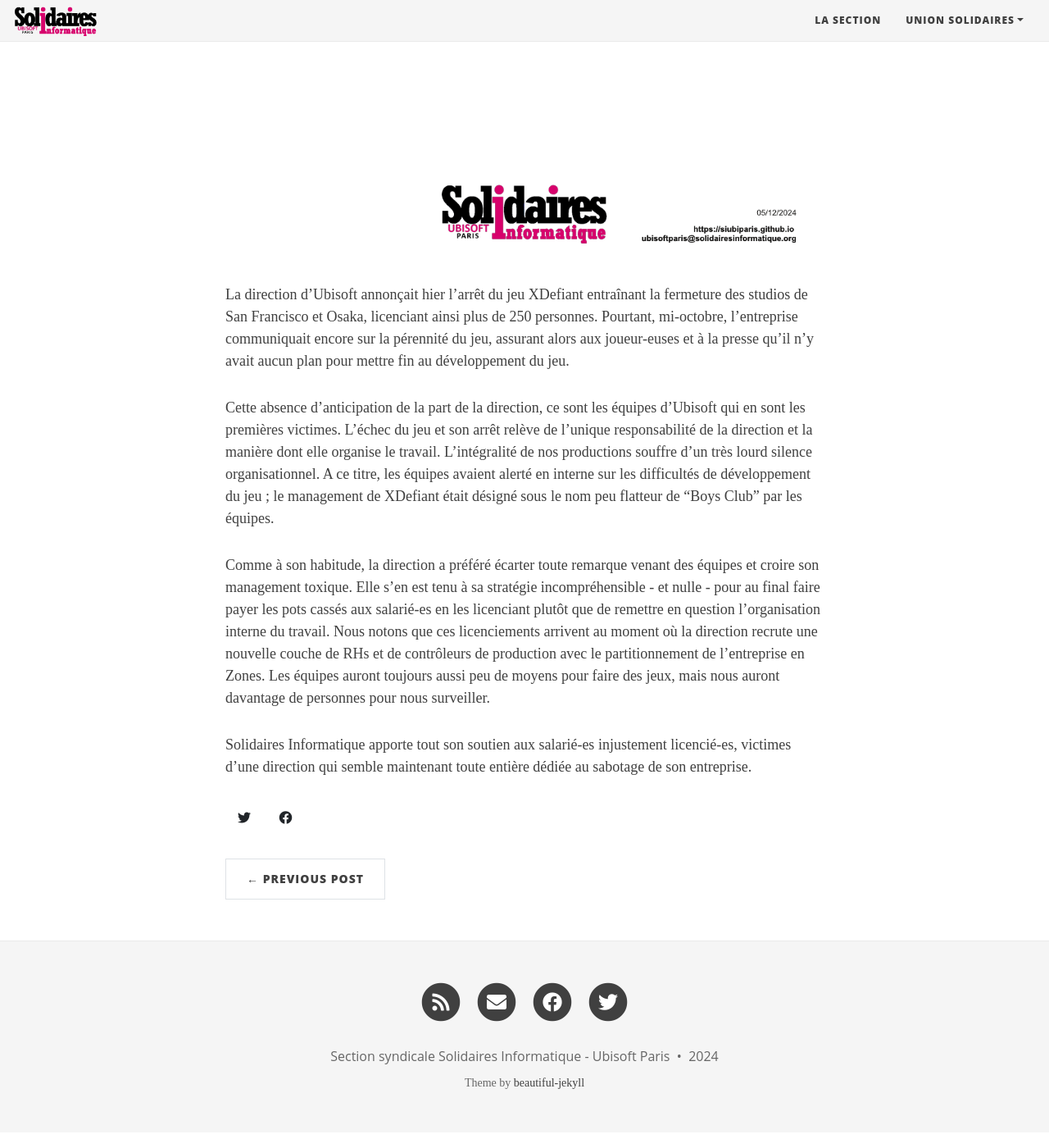
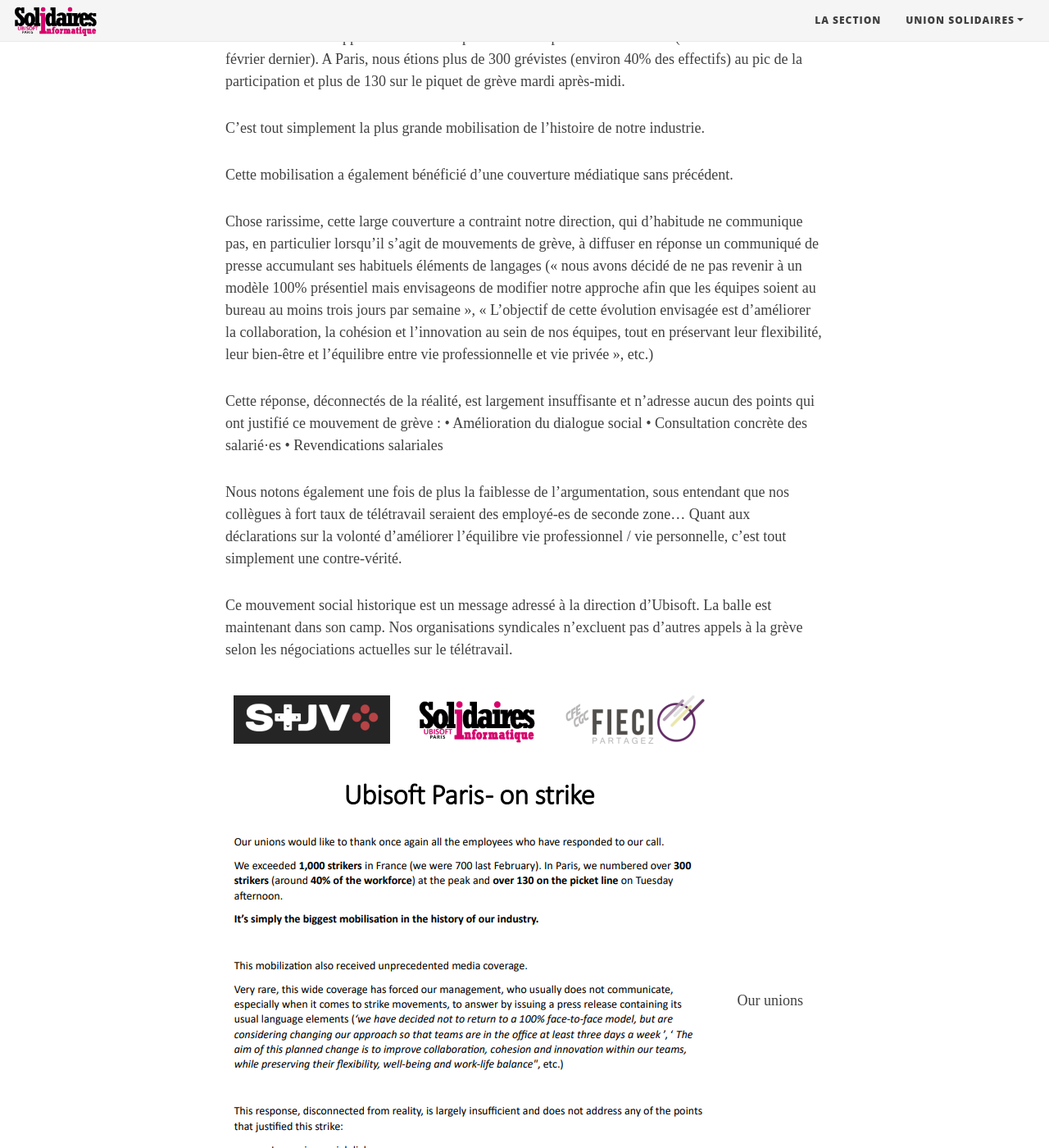
Before and after one commit to siubiparis/siubiparis.github.io, a Jekyll site: the page built from _posts/2024-10-25-RetourGreve.md, in a window 1280 px wide and 1400 px high, scrolled down 1158 px. Shown: the whole window at 82% size. Built offline with Jekyll 4.4.1, drawn with Linux system fonts in a browser that asks for light colours; nearby versions of some CDN libraries; some of the changed text lies outside the part shown.

Commit message:
Update 2024-10-25-RetourGreve.md

```diff
--- a/_posts/2024-10-25-RetourGreve.md
+++ b/_posts/2024-10-25-RetourGreve.md
@@ -1,20 +1,41 @@
 ---
 layout: post
-title: LICENCIEMENTS CHEZ UBISOFT
-subtitle: Soutiens aux salarié-es
+title: Retour sur la grève
+subtitle:
 ---
 
 English Below
+![SIUbiParis](../assets/img/UbisoftParis_Affichage_049.PNG)
+
+Nos organisations syndicales tiennent à remercier tous les salarié-es d'avoir une fois de plus répondu en nombre à notre appel.
+Nous avons dépassé les 1000 personnes en France (nous étions 700 en février dernier). A Paris, nous étions plus de 300 grévistes (environ 40% des effectifs) au pic de la participation et plus de 130 sur le piquet de grève mardi après-midi.
+
+C'est tout simplement la plus grande mobilisation de l'histoire de notre industrie.
+
+Cette mobilisation a également bénéficié d'une couverture médiatique sans précédent.
+
+Chose rarissime, cette large couverture a contraint notre direction, qui d'habitude ne communique pas, en particulier lorsqu'il s'agit de mouvements de grève, à diffuser en réponse un communiqué de presse accumulant ses habituels éléments de langages (« nous avons décidé de ne pas revenir à un modèle 100% présentiel mais envisageons de modifier notre approche afin que les équipes soient au bureau au moins trois jours par semaine », « L’objectif de cette évolution envisagée est d’améliorer la collaboration, la cohésion et l’innovation au sein de nos équipes, tout en préservant leur flexibilité, leur bien-être et l’équilibre entre vie professionnelle et vie privée », etc.)
+
+Cette réponse, déconnectés de la réalité, est largement insuffisante et n'adresse aucun des points qui ont justifié ce mouvement de grève :
+•	Amélioration du dialogue social
+•	Consultation concrète des salarié·es
+•	Revendications salariales
+
+Nous notons également une fois de plus la faiblesse de l'argumentation, sous entendant que nos collègues à fort taux de télétravail seraient des employé-es de seconde zone... Quant aux déclarations sur la volonté d’améliorer l'équilibre vie professionnel / vie personnelle, c'est tout simplement une contre-vérité.
+
+Ce mouvement social historique est un message adressé à la direction d’Ubisoft. La balle est maintenant dans son camp. Nos organisations syndicales n’excluent pas d’autres appels à la grève selon les négociations actuelles sur le télétravail.
 
 
-![SIUbiParis](../assets/img/UbisoftParis_Affichage_050.png)
 
-
-La direction d'Ubisoft annonçait hier l'arrêt du jeu XDefiant entraînant la fermeture des studios de San Francisco et Osaka, licenciant ainsi plus de 250 personnes. Pourtant, mi-octobre, l'entreprise communiquait encore sur la pérennité du jeu, assurant alors aux joueur-euses et à la presse qu'il n'y avait aucun plan pour mettre fin au développement du jeu.
-
-Cette absence d'anticipation de la part de la direction, ce sont les équipes d'Ubisoft qui en sont les premières victimes. L'échec du jeu et son arrêt relève de l'unique responsabilité de la direction et la manière dont elle organise le travail. L'intégralité de nos productions souffre d'un très lourd silence organisationnel. A ce titre, les équipes avaient alerté en interne sur les difficultés de développement du jeu ; le management de XDefiant était désigné sous le nom peu flatteur de "Boys Club" par les équipes.
-
-Comme à son habitude, la direction a préféré écarter toute remarque venant des équipes et croire son management toxique. Elle s'en est tenu à sa stratégie incompréhensible - et nulle - pour au final faire payer les pots cassés aux salarié-es en les licenciant plutôt que de remettre en question l'organisation interne du travail.
-Nous notons que ces licenciements arrivent au moment où la direction recrute une nouvelle couche de RHs et de contrôleurs de production avec le partitionnement de l'entreprise en Zones. Les équipes auront toujours aussi peu de moyens pour faire des jeux, mais nous auront davantage de personnes pour nous surveiller.
-
-Solidaires Informatique apporte tout son soutien aux salarié-es injustement licencié-es, victimes d'une direction qui semble maintenant toute entière dédiée au sabotage de son entreprise.
+![SIUbiParis](../assets/img/UbisoftParis_Affichage_049-EN.PNG)
+Our unions would like to thank once again all the employees who have responded to our call.
+We exceeded 1,000 strikers in France (we were 700 last February). In Paris, we numbered over 300 strikers (around 40% of the workforce) at the peak and over 130 on the picket line on Tuesday afternoon.
+It’s simply the biggest mobilisation in the history of our industry.
+This mobilization also received unprecedented media coverage.
+Very rare, this wide coverage has forced our management, who usually does not communicate, especially when it comes to strike movements, to answer by issuing a press release containing its usual language elements (‘we have decided not to return to a 100% face-to-face model, but are considering changing our approach so that teams are in the office at least three days a week ’, ‘ The aim of this planned change is to improve collaboration, cohesion and innovation within our teams, while preserving their flexibility, well-being and work-life balance", etc.)
+This response, disconnected from reality, is largely insufficient and does not address any of the points that justified this strike:
+•	Improving social dialogue
+•	Concrete consultation of employees
+•	Wage demands
+We also note once again the weakness of the argumentation, implying that our colleagues who works from home would be second-class employees... As for the statements about the desire to improve work/life balance, that’s just a plain untrue statement.
+This historic strike is a message to Ubisoft's management. The ball is now in its court. Our unions don't exclude further calls for strike, depending on the current negotiations on Working from Home policy.
```
